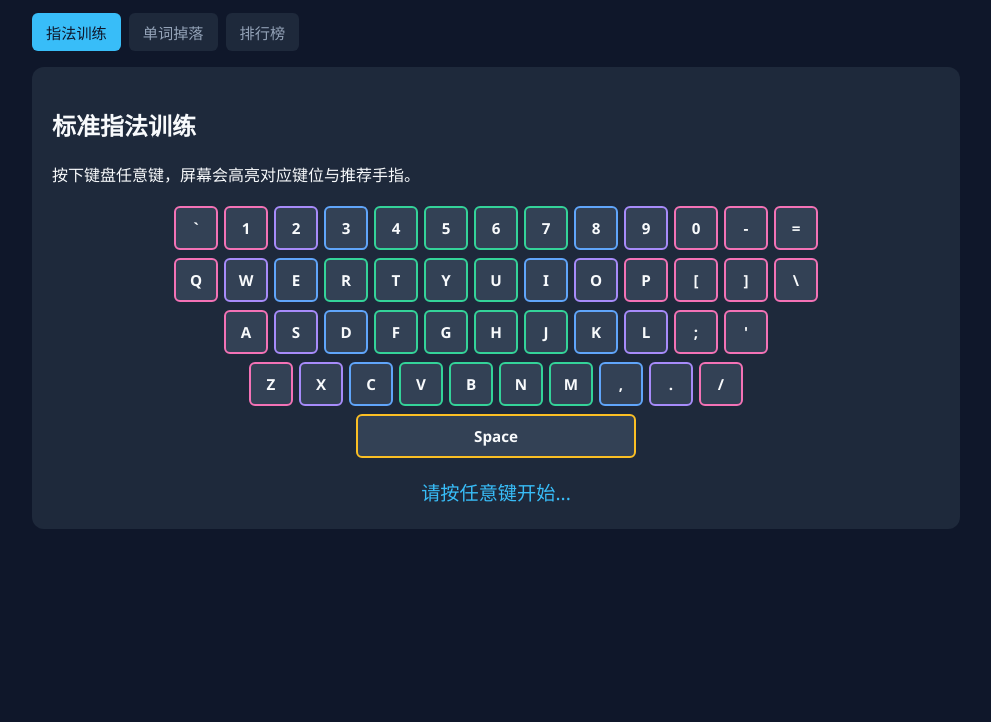
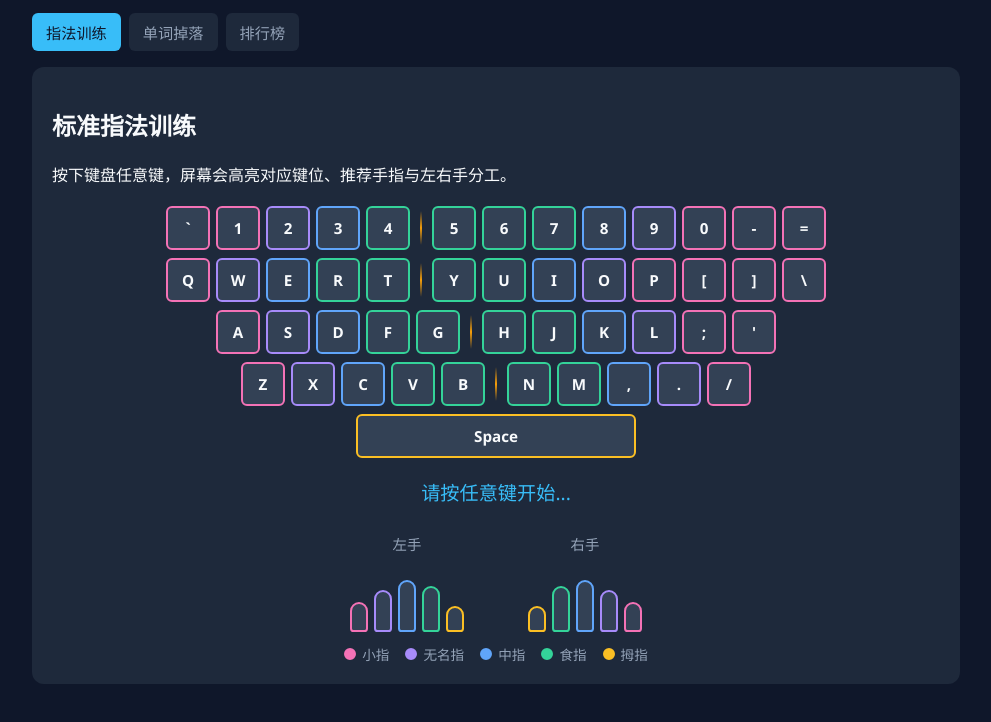
Before and after one commit to yanzhen74/type-prime, a website with bundled scripts: page index.html in a window 1280 px wide. Shown: the part 58-780 px from the top of the page, without its empty margins (144-1135 px from the left). Built offline with nearby package versions, Linux system fonts and the light colour scheme.

Commit message:
feat(keyboard): add hand divider and finger illustrations
- Insert a vertical divider between left and right hand key zones.
- Render left/right hand finger diagrams below the keyboard.
- Highlight the matching finger when a key is pressed.
- Add a color-coded finger legend.
- Exclude dist from Vitest test discovery.

```diff
--- a/index.html
+++ b/index.html
@@ -27,9 +27,10 @@
         <!-- 指法训练面板 -->
         <section id="panel-train" class="panel active">
           <h2>标准指法训练</h2>
-          <p>按下键盘任意键，屏幕会高亮对应键位与推荐手指。</p>
+          <p>按下键盘任意键，屏幕会高亮对应键位、推荐手指与左右手分工。</p>
           <div id="keyboard-container"></div>
           <div id="finger-hint">请按任意键开始...</div>
+          <div id="hands-diagram"></div>
         </section>
 
         <!-- 游戏面板 -->
--- a/src/keyboard.ts
+++ b/src/keyboard.ts
@@ -66,6 +66,8 @@ const ROWS: KeyInfo[][] = [
   [{ label: 'Space', code: 'Space', finger: 'thumb', width: 280 }],
 ];
 
+const HAND_SPLIT_INDEX = 5;
+
 const CODE_MAP = new Map<string, KeyInfo>();
 for (const row of ROWS) {
   for (const key of row) {
@@ -77,23 +79,36 @@ export class KeyboardRenderer {
   private container: HTMLElement;
   private keyElements = new Map<string, HTMLElement>();
   private hintEl: HTMLElement;
+  private handsEl: HTMLElement;
+  private fingerElements = new Map<Finger, HTMLElement>();
 
-  constructor(containerId: string, hintId: string) {
+  constructor(containerId: string, hintId: string, handsId: string) {
     const container = document.getElementById(containerId);
     const hint = document.getElementById(hintId);
-    if (!container || !hint) {
-      throw new Error('Keyboard container or hint element not found');
+    const hands = document.getElementById(handsId);
+    if (!container || !hint || !hands) {
+      throw new Error('Keyboard container, hint or hands element not found');
     }
     this.container = container;
     this.hintEl = hint;
-    this.render();
+    this.handsEl = hands;
+    this.renderKeyboard();
+    this.renderHands();
   }
 
-  private render(): void {
+  private renderKeyboard(): void {
     for (const row of ROWS) {
       const rowEl = document.createElement('div');
       rowEl.className = 'keyboard-row';
-      for (const key of row) {
+      for (let i = 0; i < row.length; i++) {
+        if (i === HAND_SPLIT_INDEX && row.length > HAND_SPLIT_INDEX) {
+          const divider = document.createElement('div');
+          divider.className = 'hand-divider';
+          divider.setAttribute('aria-hidden', 'true');
+          rowEl.appendChild(divider);
+        }
+
+        const key = row[i];
         const keyEl = document.createElement('div');
         keyEl.className = `key ${key.finger}`;
         keyEl.textContent = key.label;
@@ -109,6 +124,64 @@ export class KeyboardRenderer {
     }
   }
 
+  private renderHands(): void {
+    this.handsEl.innerHTML = '';
+    const wrapper = document.createElement('div');
+    wrapper.className = 'hands-wrapper';
+
+    wrapper.appendChild(this.createHand('左手', ['pinky', 'ring', 'middle', 'index', 'thumb']));
+    wrapper.appendChild(this.createHand('右手', ['thumb', 'index', 'middle', 'ring', 'pinky']));
+
+    this.handsEl.appendChild(wrapper);
+    this.handsEl.appendChild(this.createLegend());
+  }
+
+  private createHand(label: string, fingers: Finger[]): HTMLElement {
+    const hand = document.createElement('div');
+    hand.className = 'hand';
+
+    const title = document.createElement('div');
+    title.className = 'hand-label';
+    title.textContent = label;
+    hand.appendChild(title);
+
+    const fingersEl = document.createElement('div');
+    fingersEl.className = 'fingers';
+    for (const finger of fingers) {
+      const fingerEl = document.createElement('div');
+      fingerEl.className = `finger ${finger}`;
+      fingerEl.dataset.finger = finger;
+      fingerEl.title = this.fingerName(finger);
+      this.fingerElements.set(finger, fingerEl);
+      fingersEl.appendChild(fingerEl);
+    }
+    hand.appendChild(fingersEl);
+
+    return hand;
+  }
+
+  private createLegend(): HTMLElement {
+    const legend = document.createElement('div');
+    legend.className = 'finger-legend';
+    const items: [Finger, string][] = [
+      ['pinky', '小指'],
+      ['ring', '无名指'],
+      ['middle', '中指'],
+      ['index', '食指'],
+      ['thumb', '拇指'],
+    ];
+    for (const [finger, name] of items) {
+      const item = document.createElement('div');
+      item.className = 'legend-item';
+      const dot = document.createElement('span');
+      dot.className = `legend-dot ${finger}`;
+      item.appendChild(dot);
+      item.appendChild(document.createTextNode(name));
+      legend.appendChild(item);
+    }
+    return legend;
+  }
+
   highlight(code: string): void {
     const key = CODE_MAP.get(code);
     const el = this.keyElements.get(code);
@@ -121,13 +194,20 @@ export class KeyboardRenderer {
     el.classList.add('active');
     this.hintEl.textContent = `${key.label} → 使用 ${this.fingerName(key.finger)}`;
 
+    const fingerEl = this.fingerElements.get(key.finger);
+    fingerEl?.classList.add('active');
+
     window.setTimeout(() => {
       el.classList.remove('active');
+      fingerEl?.classList.remove('active');
     }, 200);
   }
 
   clear(): void {
     for (const el of this.keyElements.values()) {
+      el.classList.remove('active');
+    }
+    for (const el of this.fingerElements.values()) {
       el.classList.remove('active');
     }
   }
--- a/src/main.ts
+++ b/src/main.ts
@@ -25,7 +25,7 @@ class App {
 
   constructor() {
     this.storage = new UserStorage();
-    this.keyboard = new KeyboardRenderer('keyboard-container', 'finger-hint');
+    this.keyboard = new KeyboardRenderer('keyboard-container', 'finger-hint', 'hands-diagram');
     this.game = new FallingWordGame(
       'game-canvas',
       (state) => this.onGameUpdate(state),
--- a/style.css
+++ b/style.css
@@ -219,3 +219,135 @@ td {
 th {
   color: var(--accent);
 }
+
+/* 左右手分隔线 */
+.hand-divider {
+  width: 2px;
+  height: 34px;
+  margin: 5px 4px;
+  background: linear-gradient(to bottom, transparent, var(--warn), transparent);
+  border-radius: 1px;
+  flex-shrink: 0;
+}
+
+/* 手指示意图 */
+#hands-diagram {
+  margin-top: 24px;
+  display: flex;
+  flex-direction: column;
+  align-items: center;
+  gap: 12px;
+}
+
+.hands-wrapper {
+  display: flex;
+  justify-content: center;
+  gap: 48px;
+  flex-wrap: wrap;
+}
+
+.hand {
+  display: flex;
+  flex-direction: column;
+  align-items: center;
+  gap: 8px;
+}
+
+.hand-label {
+  font-size: 0.9rem;
+  color: var(--muted);
+}
+
+.fingers {
+  display: flex;
+  align-items: flex-end;
+  gap: 6px;
+  height: 70px;
+  padding: 0 8px;
+}
+
+.finger {
+  width: 18px;
+  border-radius: 10px 10px 4px 4px;
+  background: #334155;
+  border: 2px solid transparent;
+  transition: all 0.15s ease;
+}
+
+.finger.pinky {
+  height: 30px;
+  border-color: #f472b6;
+}
+
+.finger.ring {
+  height: 42px;
+  border-color: #a78bfa;
+}
+
+.finger.middle {
+  height: 52px;
+  border-color: #60a5fa;
+}
+
+.finger.index {
+  height: 46px;
+  border-color: #34d399;
+}
+
+.finger.thumb {
+  height: 26px;
+  border-color: #fbbf24;
+}
+
+.finger.active {
+  background: var(--accent);
+  transform: scale(1.15);
+  box-shadow: 0 0 14px var(--accent);
+}
+
+.finger-legend {
+  display: flex;
+  justify-content: center;
+  gap: 16px;
+  flex-wrap: wrap;
+  font-size: 0.85rem;
+  color: var(--muted);
+}
+
+.legend-item {
+  display: flex;
+  align-items: center;
+  gap: 6px;
+}
+
+.legend-dot {
+  width: 12px;
+  height: 12px;
+  border-radius: 50%;
+  border: 2px solid transparent;
+}
+
+.legend-dot.pinky {
+  border-color: #f472b6;
+  background: #f472b6;
+}
+
+.legend-dot.ring {
+  border-color: #a78bfa;
+  background: #a78bfa;
+}
+
+.legend-dot.middle {
+  border-color: #60a5fa;
+  background: #60a5fa;
+}
+
+.legend-dot.index {
+  border-color: #34d399;
+  background: #34d399;
+}
+
+.legend-dot.thumb {
+  border-color: #fbbf24;
+  background: #fbbf24;
+}
--- a/vitest.config.ts
+++ b/vitest.config.ts
@@ -4,5 +4,6 @@ export default defineConfig({
   test: {
     environment: 'jsdom',
     globals: true,
+    exclude: ['node_modules', 'dist', '.idea', '.git', '.cache'],
   },
 });
```
